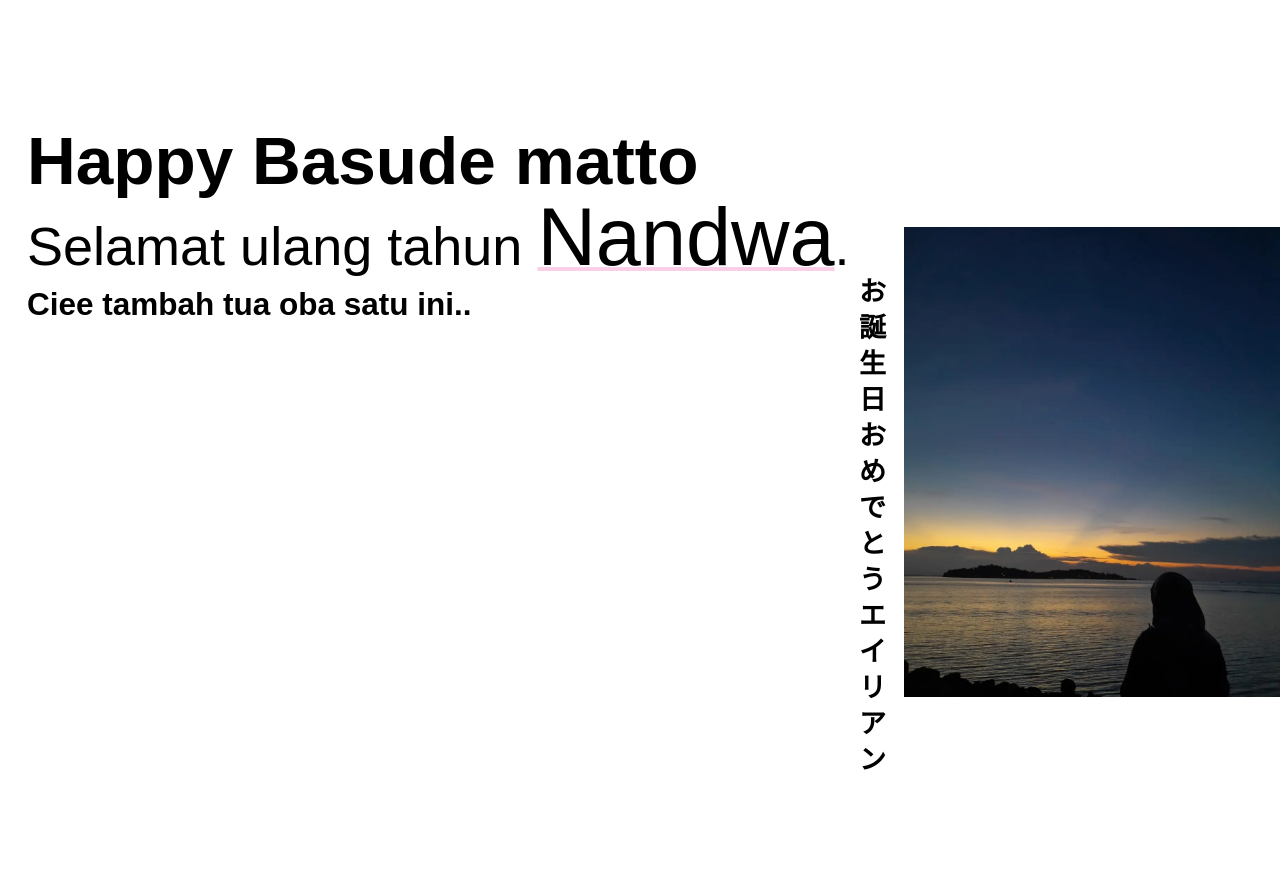
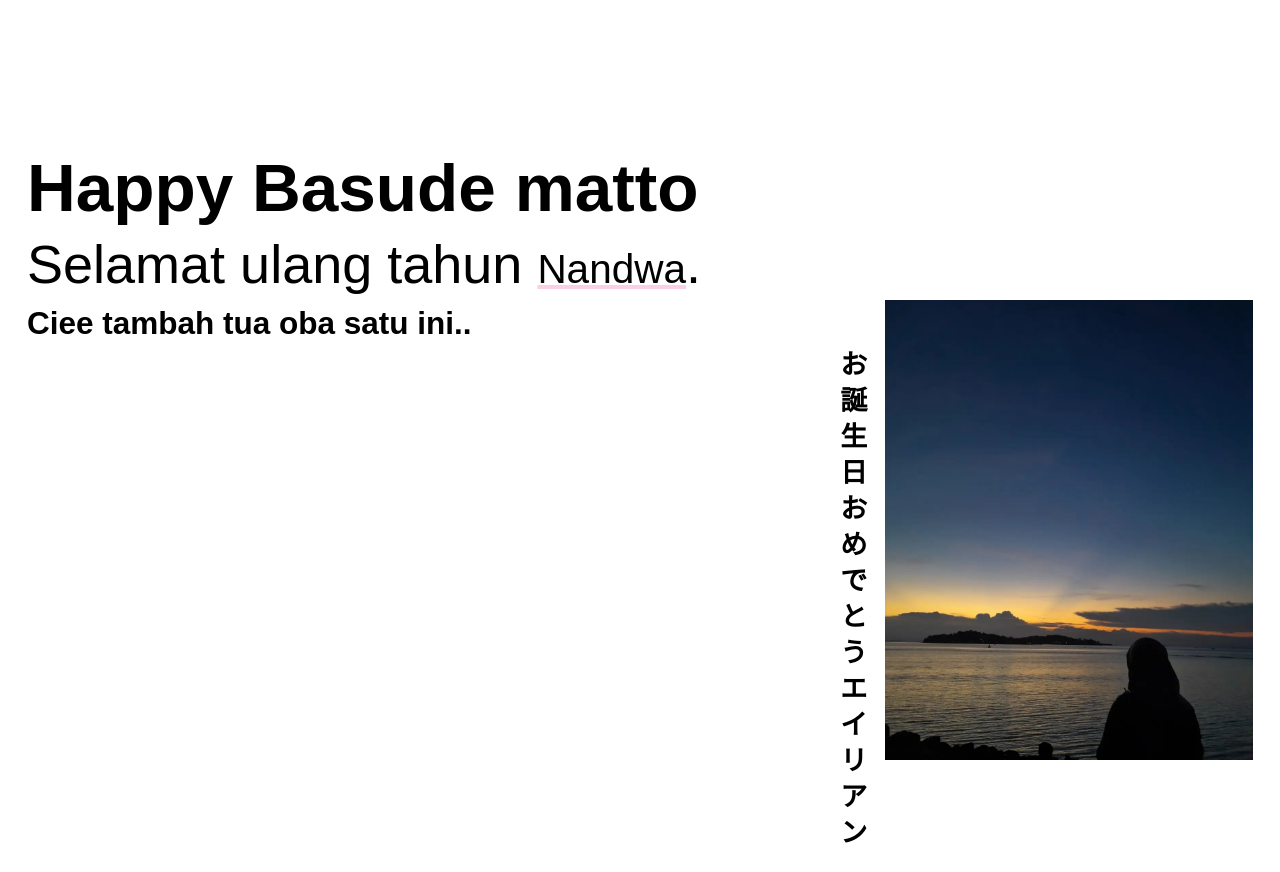
Before and after one commit to Hypes-Astro/hapibasude.github.io, a plain HTML site: page index.html in a window 1280 px wide. Shown: the part 680-1552 px from the top of the page. Drawn offline with nearby package versions, Linux system fonts and the light colour scheme.

Commit message:
Update index.html

```diff
--- a/index.html
+++ b/index.html
@@ -25,17 +25,17 @@
 
     <!-- page -->
     <div class="konten container w-full h-full">
-      <div class="flex h-screen md:flex-col sm:flex-col">
-        <div class="flex-col sm:pl-3 w-full">
-          <h1 class="font-bold sm:text-3xl lg:text-3xl w-full">Happy Basude matto</h1>
-          <h2 class="sm:text-xl lg:text-2xl">Selamat ulang tahun <span class=" underline decoration-4 decoration-pink-200">Nandwa</span>.</h2>
-          <h1 class="font-bold text-[12px] sm:text-sm">Ciee tambah tua oba satu ini..</h1>
+      <div class="flex h-screen md:flex-col min-[414px]:flex-col sm:flex-col min-[414px]:flex-col">
+        <div class="min-[414px]:p-3  flex-col w-full">
+          <h1 class="font-bold min-[414px]:text-xl sm:text-3xl lg:text-3xl w-full">Happy Basude matto</h1>
+          <h2 class="min-[414px]:text-lg sm:text-xl lg:text-2xl">Selamat ulang tahun <span class=" underline decoration-4 decoration-pink-200 min-[414px]:text-lg">Nandwa</span>.</h2>
+          <h1 class="font-bold text-[12px] min-[414px]:text-xs sm:text-sm">Ciee tambah tua oba satu ini..</h1>
         </div>
-        <div class="iyaps sm:pl-3">
-          <div class="flex sm:flex-col sm:justify-center lg:flex-row lg:justify-end ">
+        <div class="iyaps min-[414px]:p-3 sm:pl-3">
+          <div class="flex min-[414px]:flex-col sm:flex-col sm:justify-center lg:flex-row lg:justify-end ">
 
-            <div class="sm:pt-3 lg:w-5 lg:mb-9">
-              <p class="font-semibold text-sm lg:text-xs
+            <div class="sm:pt-3 min-[414px]:pt-3 lg:w-5 lg:mb-9">
+              <p class="font-semibold text-sm min-[414px]:text-xs lg:text-xs
               lg:mt-[-80px] pb-2">お誕生日おめでとうエイリアン
             </div>
             </p>
```
